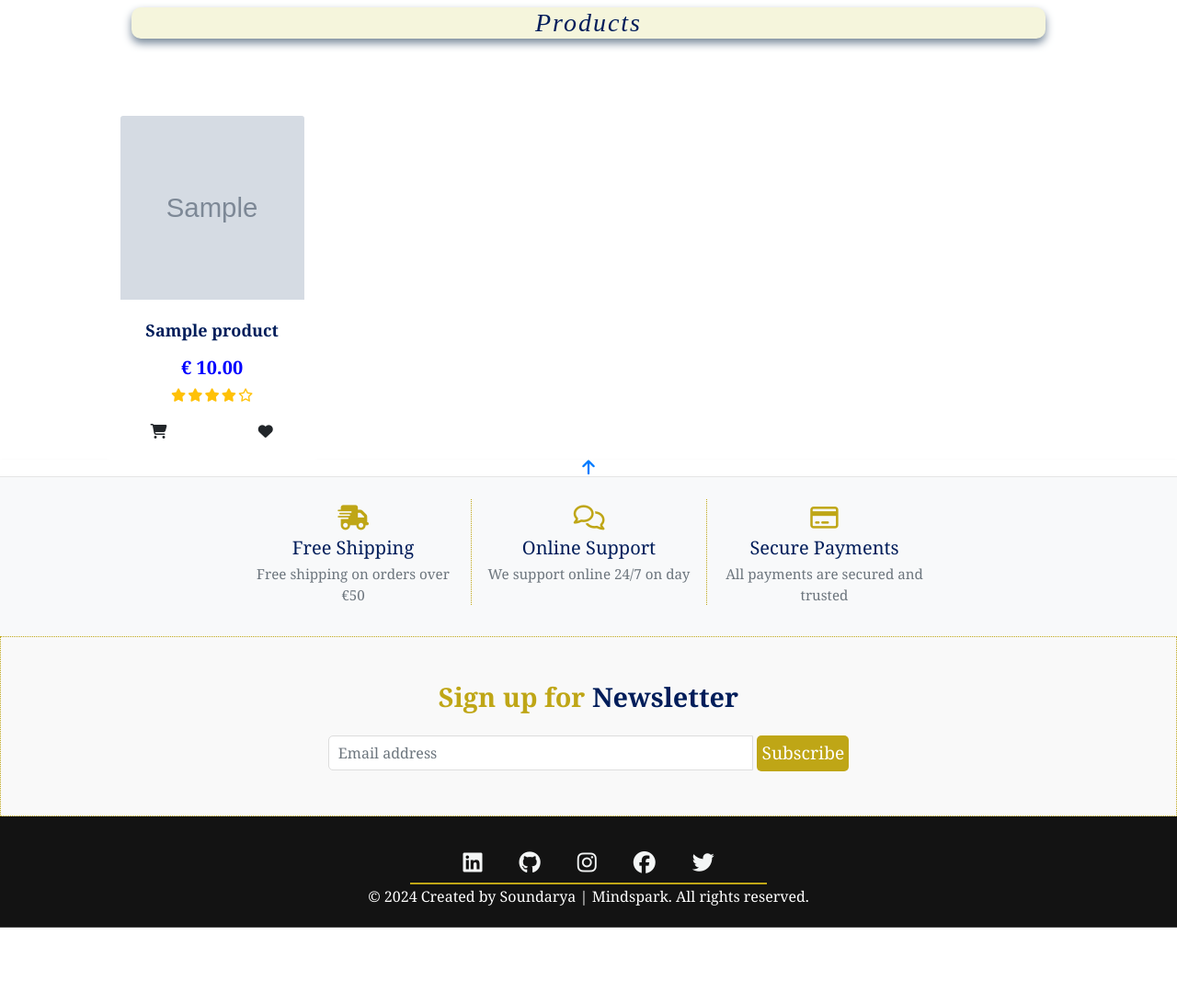
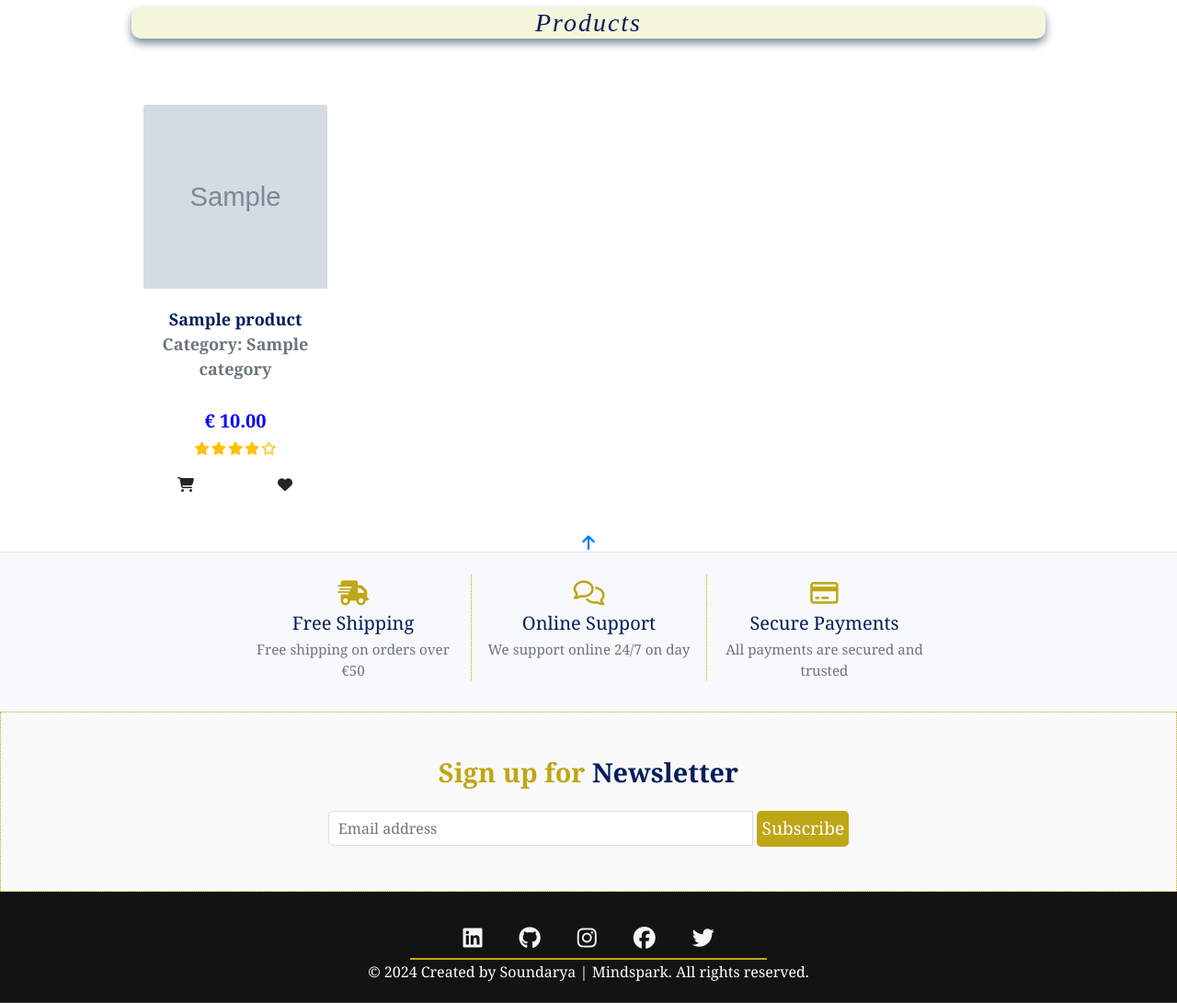
Before and after one commit to klsoundarya/mindspark, a Django app: page /shop/ in a window 1280 px wide. Shown: the part 156-1247 px from the top of the page at 92% size. Before the commit the page ends 1165 px from the top, so only its background shows below. Run offline with Django 4.2, Linux system fonts and the light colour scheme; tables that the repository leaves empty hold one stand-in row (values such as "Sample post"); grey boxes marked "Sample" are stand-in pictures; some libraries are stand-ins or nearby versions; some web fonts are replaced.

Commit message:
Add context processing for category navigation and improve UI styling

```diff
--- a/mindspark/settings.py
+++ b/mindspark/settings.py
@@ -80,6 +80,7 @@ TEMPLATES = [
                 'django.template.context_processors.request', # `required
                 'django.contrib.auth.context_processors.auth',
                 'django.contrib.messages.context_processors.messages',
+                'shop.context_processors.global_categories',
             ],
         },
     },
--- /dev/null
+++ b/shop/context_processors.py
@@ -0,0 +1,6 @@
+from .models import Category
+
+def global_categories(request):
+    """Provide all categories globally."""
+    categories = Category.objects.all()
+    return {'all_categories': categories}
--- a/shop/fixtures/category.json
+++ b/shop/fixtures/category.json
@@ -3,8 +3,8 @@
         "pk": 1,
         "model": "shop.category",
         "fields": {
-            "name": "montessori_essentials",
-            "friendly_name": "Montessori Essentials"
+            "name": "all_products",
+            "friendly_name": "All Products"
         }
     },
     {
--- a/shop/fixtures/product.json
+++ b/shop/fixtures/product.json
@@ -23,7 +23,7 @@
         "pk": 2,
         "model": "shop.product",
         "fields": {
-            "name": "Montessori Sorting Trays",
+            "name": "Sorting Trays",
             "category": 1,
             "sku": "MST001",
             "description": "Colorful wooden trays for sorting and counting exercises.",
--- a/shop/models.py
+++ b/shop/models.py
@@ -13,7 +13,7 @@ class Category(models.Model):
         return self.name
 
     def get_friendly_name(self):
-        return self.friendly_name
+        return self.friendly_name if self.friendly_name else self.name
 
 
 class Product(models.Model):
--- a/shop/templates/shop/products.html
+++ b/shop/templates/shop/products.html
@@ -18,13 +18,11 @@
 {% endblock %}
 
 {% block content %}
-
-<div class="row mt-5">
-    <div class="product-container col-10 offset-1">
-        <div class="row mt-1 mb-2"></div>
+<div class="container mt-5">
+    <!-- Products Display -->
     <div class="row">
         {% for product in products %}
-            <div class="col-sm-6 col-md-6 col-lg-4 col-xl-3">
+        <div class="col-sm-6 col-md-4 col-lg-3 mb-4">
             <div class="card h-100 border-0">
                 <div class="d-flex justify-content-center align-items-center">
                     {% if product.image_url %}
@@ -46,8 +44,13 @@
                 </div>
 
                 <div class="card-body card-title pb-0">
+                    <a href="{% url 'product_detail' product.id %}" class="product-link">
                         <p class="mb-0 text-center">{{ product.name }}</p>
+                    </a>
+                    <p class="text-muted mb-3">Category: {{ product.category.get_friendly_name }}</p>
+                    </a>
                 </div>
+
                 <div class="card-footer bg-white pt-0 border-0 text-center">
                     <div class="row">
                         <div class="col">
@@ -69,6 +72,7 @@
                             {% endif %}
                         </div>
                     </div>
+
                     <div class="row mt-2">
                         <div class="col-6">
                             <form method="POST" action="">
@@ -113,12 +117,17 @@
         {% endif %}
         {% endfor %}
     </div>
+
+    <!-- If no products found -->
+    {% if not products %}
+    <p class="text-center">No products found in this category.</p>
+    {% endif %}
 </div>
-</div>
+
+<!-- Back to top button -->
 <div class="btt-button shadow-sm" id="bttBtn">
     <a class="btt-link d-flex h-100" title="Back to Top">
         <i class="fas fa-arrow-up text-black mx-auto my-auto"></i>
     </a>
 </div>
-
 {% endblock %}
--- a/shop/views.py
+++ b/shop/views.py
@@ -1,12 +1,34 @@
-from django.shortcuts import render, get_object_or_404
-from .models import Product
+from django.shortcuts import render, redirect, reverse, get_object_or_404
+from .models import Product, Category
+from django.contrib import messages
+from django.db.models import Q
 
 # Create your views here.
 
 def all_essentials(request):
     """ A view to show all products, including sorting and search queries """
+    products = Product.objects.all()
+    query = None
+    categories = None
 
-    products = Product.objects.all()
+    # Handle category filtering
+    if 'category' in request.GET:
+        categories = request.GET['category'].split(',')
+        products = products.filter(category__name__in=categories)
+        categories = Category.objects.filter(name__in=categories)
+
+    # Handle search queries
+    if request.GET:
+        if 'q' in request.GET:
+            query = request.GET['q']
+            if not query:
+                messages.error(request, "Please enter a search term")
+                return redirect(reverse('shop'))
+
+            queries = Q(name__icontains=query) | Q(description__icontains=query)
+            products = products.filter(queries)
+
+
     for product in products:
         if product.rating:
             product.display_rating = round(product.rating * 2) / 2
@@ -15,9 +37,13 @@ def all_essentials(request):
 
     context = {
         'products': products,
+        'search_term': query,
+        'current_categories': categories,
+        'all_categories': Category.objects.all(),
     }
 
     return render(request, 'shop/products.html', context)
+
 
 def product_detail(request, product_id):
     """ A view to show individual product details """
--- a/static/css/style.css
+++ b/static/css/style.css
@@ -164,14 +164,8 @@ button#closeSearch.collapse.show {
     color: #bfa616;
 }
 
-.navbar-nav .nav-link.active {
-    color: #0000ff;
-    opacity: 0.8;
-}
-
 .navbar-nav .dropdown-item {
     padding: 5px 10px;
-    transition: color 0.3s ease;
     font-weight: bold;
 }
 
@@ -231,16 +225,28 @@ a.dropdown-item {
     border: 1px solid #ccc;
     border-radius: 5px;
     box-shadow: 0 4px 8px rgba(0, 0, 0, 0.1);
-    transition: opacity 0.3s ease, transform 0.3s ease;
     opacity: 0;
     transform: translateY(-10px);
     visibility: hidden;
+    pointer-events: none;
 }
 
 .navbar-nav .dropdown:hover .dropdown-menu {
     opacity: 1;
     transform: translateY(0);
     visibility: visible;
+    pointer-events: auto;
+}
+
+.navbar-nav .dropdown-menu:hover {
+    opacity: 1;
+    transform: translateY(0);
+    visibility: visible;
+    pointer-events: auto;
+}
+
+.navbar-nav .dropdown {
+    position: relative;
 }
 
 .navbar-nav .dropdown-menu .dropdown-item:hover {
@@ -361,7 +367,14 @@ a.dropdown-item {
     text-align: center;
 }
 
-.card-title:hover {
+.product-link {
+    text-decoration: none !important;
+    color: #001d5a;
+    font-weight: bold;
+    transition: color 0.3s ease;
+}
+
+.product-link:hover {
     color: #bfa616;
 }
 
@@ -380,12 +393,6 @@ a.dropdown-item {
     font-style: italic;
     letter-spacing: 2px;
     font-size: 16px;
-}
-
-.custom-shop:hover {
-    background-color: #bfa616;
-    color: #fff;
-    transform: scale(1.1);
 }
 
 .rating {
--- a/templates/base.html
+++ b/templates/base.html
@@ -135,19 +135,16 @@
                                     </div>
                                 </a>
                                 <div class="dropdown-menu dropdown-menu-right border-0" aria-labelledby="shopDropdown">
-                                    <a class="dropdown-item text-center" href="{% url 'shop' %}">
-                                        All Products
-                                    </a>
-                                    <a class="dropdown-item text-center" href="#">Special Offers</a>
+                                    <a class="dropdown-item {% if 'Special Offers' in current_categories %}active{% endif %}"
+                                        href="{% url 'shop' %}?category=Special Offers">Special Offers</a>
                                     <div class="dropdown-divider"></div>
                                     <h6 class="dropdown-header">Montessori Subcategories</h6>
-                                    <a class="dropdown-item" href="#">Educational Toys</a>
-                                    <a class="dropdown-item" href="#">Teaching Tools</a>
-                                    <div class="dropdown-divider"></div>
-                                    <h6 class="dropdown-header text-center">Other Categories</h6>
-                                    <a class="dropdown-item" href="#">Arts & Crafts</a>
-                                    <a class="dropdown-item" href="#">Sensory Play</a>
-                                    <a class="dropdown-item" href="#">Board Games</a>
+                                    {% for category in all_categories %}
+                                    <a class="dropdown-item {% if category.name in current_categories %}active{% endif %}"
+                                        href="{% url 'shop' %}?category={{ category.name }}">
+                                        {{ category.friendly_name }}
+                                    </a>
+                                    {% endfor %}
                                 </div>
                             </li>
 
```
Also changed, not shown: 1 other file. Lines whose indentation alone changed are shown as unchanged.
